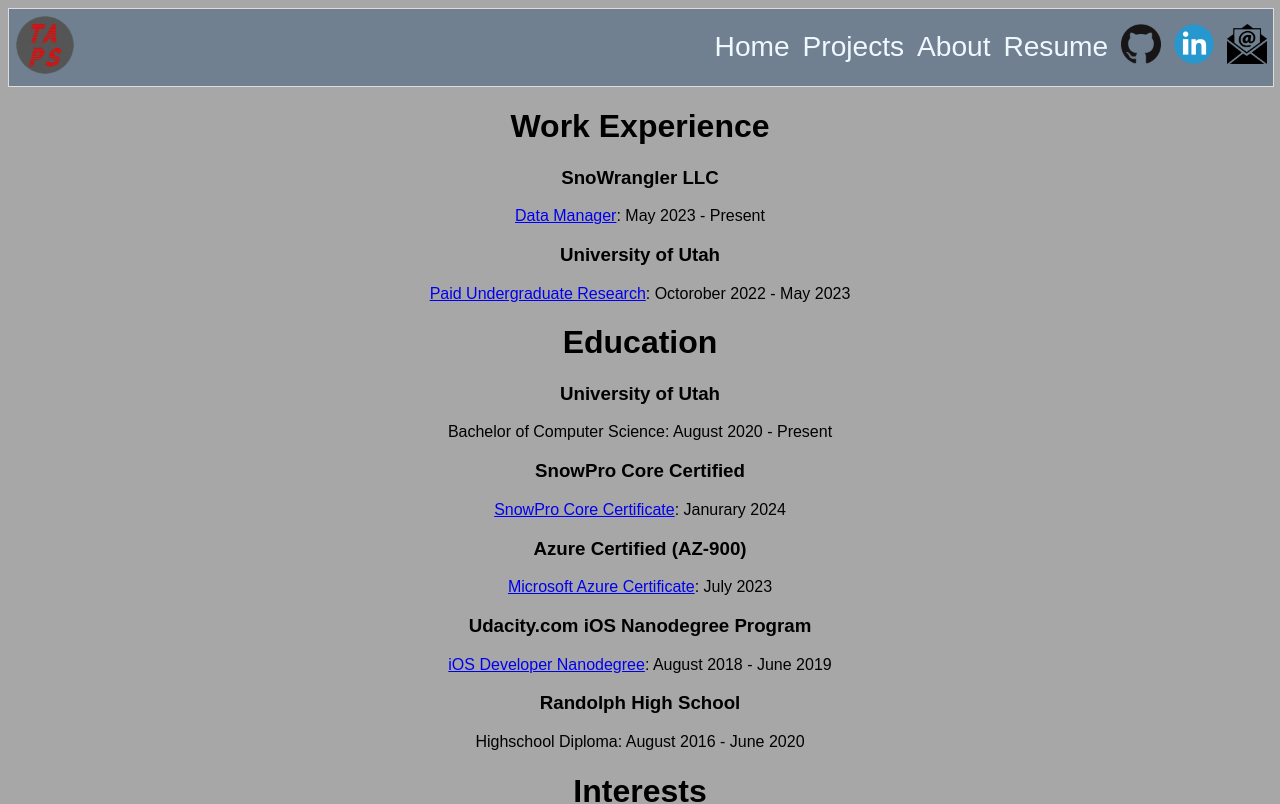
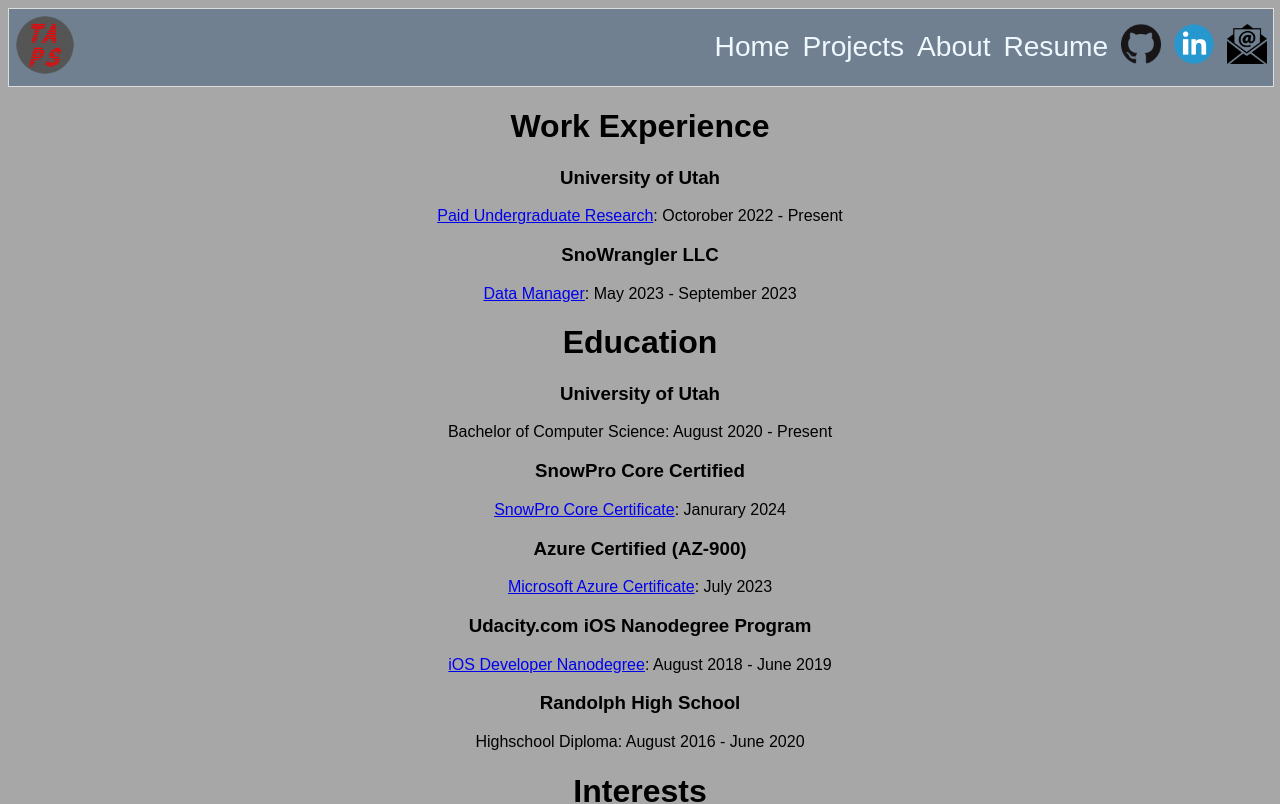
Before and after one commit to tapscodes/tapscodes.github.io, a Next.js app: page /about in a window 1280 px wide. Shown: the top 804 px of the page. Built offline with nearby package versions, Linux system fonts and the light colour scheme.

Commit message:
updated timeline

```diff
--- a/pages/about.js
+++ b/pages/about.js
@@ -13,10 +13,10 @@
             </Head>
             {/*NAV: Work Experience (put here when there's something to show)*/}
             <h1>Work Experience</h1>
+            <h3>University of Utah</h3>
+            <p><a href="https://www.sci.utah.edu/people/tristan.html">Paid Undergraduate Research</a>: Octorober 2022 - Present</p>
             <h3>SnoWrangler LLC</h3>
-            <p><a href="https://www.snowrangler.com/">Data Manager</a>: May 2023 - Present</p>
-            <h3>University of Utah</h3>
-            <p><a href="https://www.sci.utah.edu/people/tristan.html">Paid Undergraduate Research</a>: Octorober 2022 - May 2023</p>
+            <p><a href="https://www.snowrangler.com/">Data Manager</a>: May 2023 - September 2023</p>
             {/*NAV: Education*/}
             <h1>Education</h1>
             <h3>University of Utah</h3>
```
